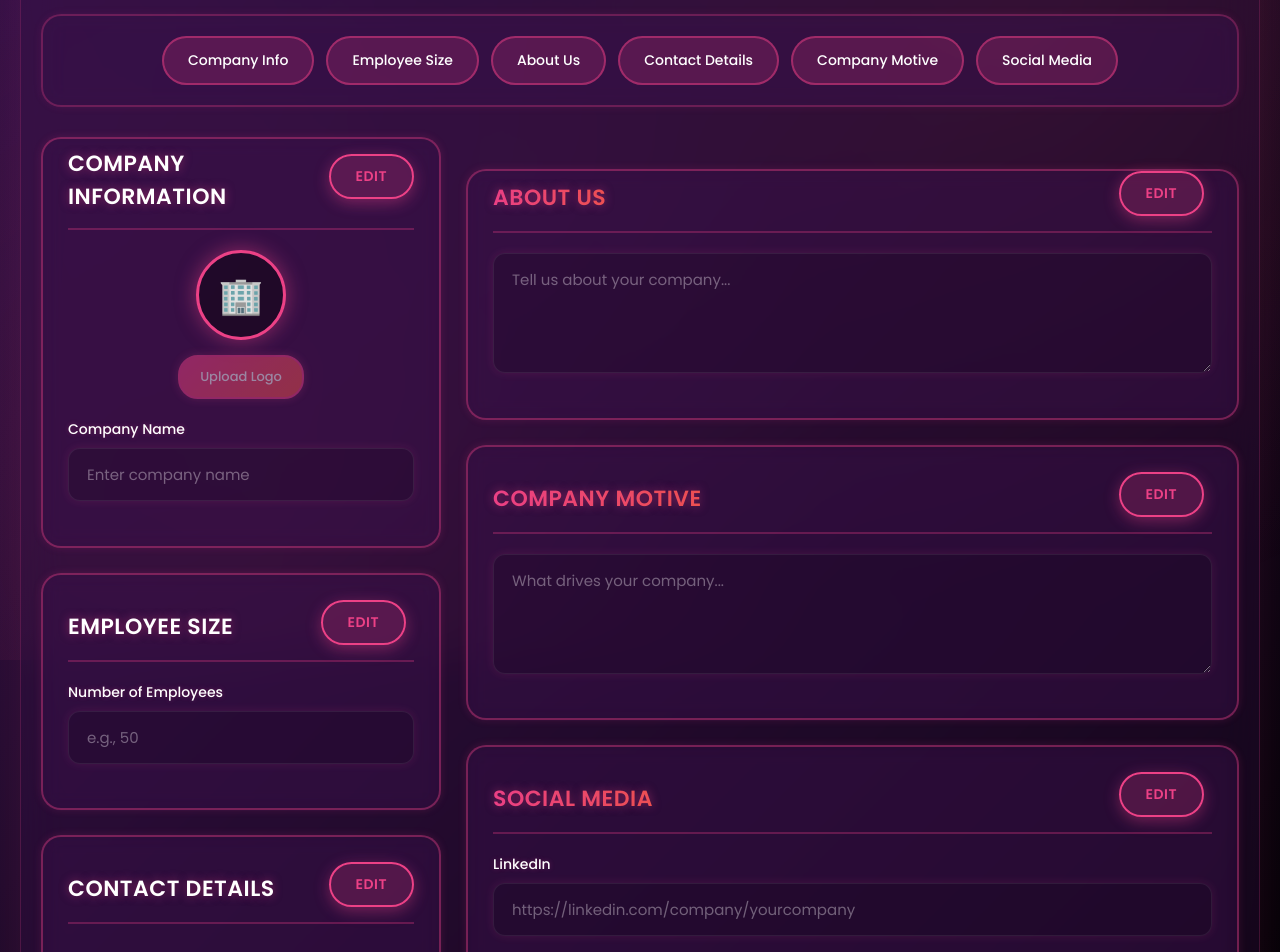
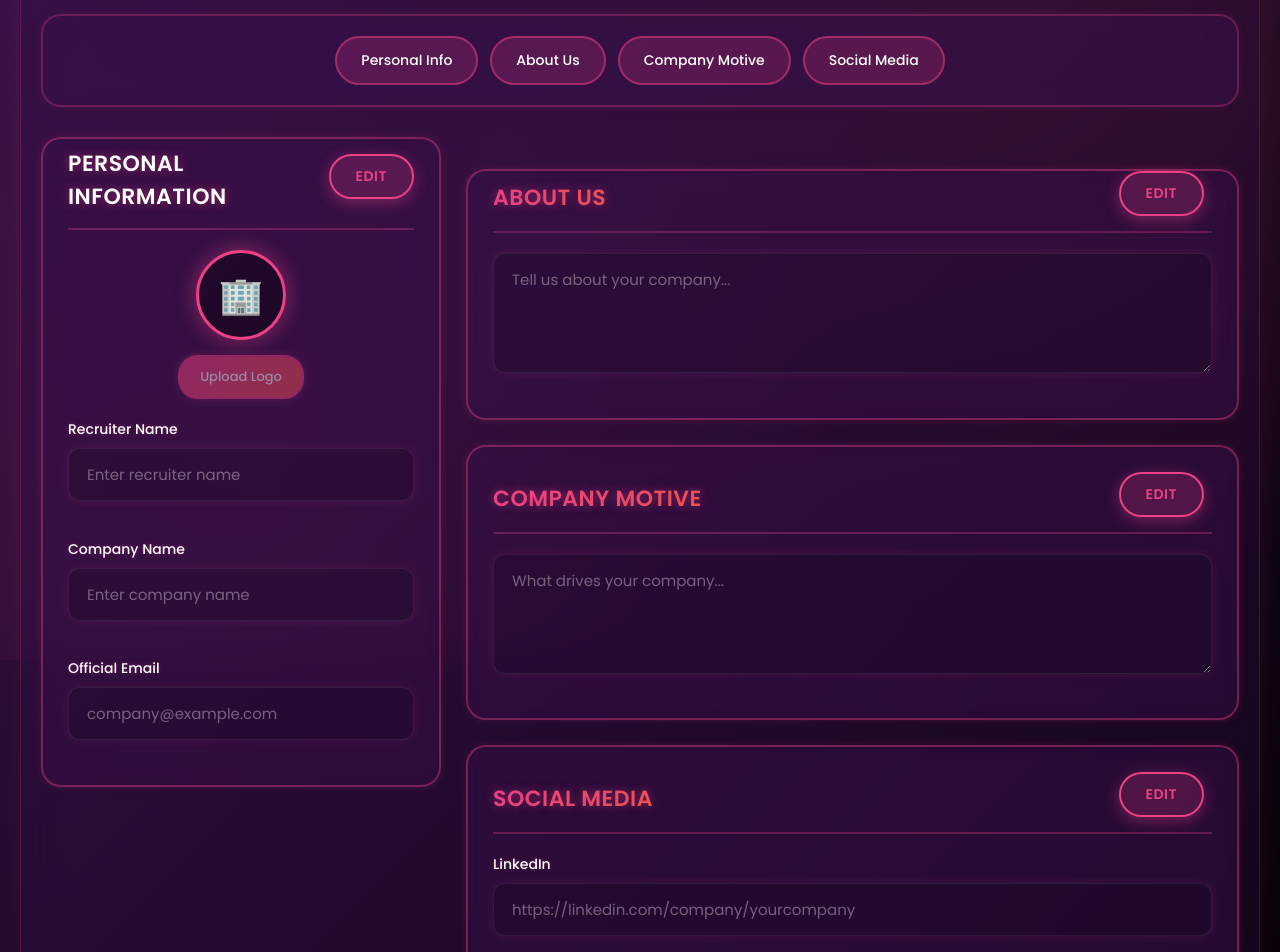
Before and after one commit to vaishnavmore2004/Infosys_Freelancing_Website_Frontend, a React (Create React App) app in the folder frontend/: page /recruiter-profile in a window 1280 px wide. Shown: the part 140-1092 px from the top of the page. Built offline with nearby package versions, Linux system fonts and the light colour scheme.

Commit message:
Company Profile Update 10-10-25

```diff
--- a/frontend/src/components/RecruiterProfile.jsx
+++ b/frontend/src/components/RecruiterProfile.jsx
@@ -11,6 +11,7 @@ const RecruiterProfile = () => {
 
   const [profileData, setProfileData] = useState({
     companyLogo: '',
+    recruiterName: '',
     companyName: '',
     employeeSize: '',
     aboutUs: '',
@@ -163,16 +164,10 @@ const RecruiterProfile = () => {
         {/* Navigation Bar */}
         <div className="profile-nav">
           <button onClick={() => document.getElementById('company-info-section').scrollIntoView({ behavior: 'smooth' })}>
-            Company Info
-          </button>
-          <button onClick={() => document.getElementById('employee-size-section').scrollIntoView({ behavior: 'smooth' })}>
-            Employee Size
+            Personal Info
           </button>
           <button onClick={() => document.getElementById('about-section').scrollIntoView({ behavior: 'smooth' })}>
             About Us
-          </button>
-          <button onClick={() => document.getElementById('contact-section').scrollIntoView({ behavior: 'smooth' })}>
-            Contact Details
           </button>
           <button onClick={() => document.getElementById('motive-section').scrollIntoView({ behavior: 'smooth' })}>
             Company Motive
@@ -185,10 +180,10 @@ const RecruiterProfile = () => {
         <div className="profile-grid">
           {/* LEFT COLUMN */}
           <div className="profile-left">
-            {/* Company Info Section */}
+            {/* Personal Info Section */}
             <div id="company-info-section" className="company-info-grid">
               <div className="company-info-header">
-                <h2 className="profile-heading">Company Information</h2>
+                <h2 className="profile-heading">Personal Information</h2>
                 {!editingSections.companyInfo ? (
                   <button className="section-edit-btn" onClick={() => handleSectionEdit('companyInfo')}>
                     EDIT
@@ -243,6 +238,17 @@ const RecruiterProfile = () => {
               </div>
               <div className="company-info">
                 <div className="input-group">
+                  <label>Recruiter Name</label>
+                  <input
+                    type="text"
+                    value={profileData.recruiterName}
+                    onChange={(e) => handleInputChange('recruiterName', e.target.value)}
+                    disabled={!editingSections.companyInfo}
+                    className="profile-input"
+                    placeholder="Enter recruiter name"
+                  />
+                </div>
+                <div className="input-group">
                   <label>Company Name</label>
                   <input
                     type="text"
@@ -253,58 +259,13 @@ const RecruiterProfile = () => {
                     placeholder="Enter company name"
                   />
                 </div>
-              </div>
-            </div>
-
-            {/* Employee Size Section */}
-            <div id="employee-size-section" className="employee-size-grid">
-              <div className="section-header">
-                <h2 className="profile-heading">Employee Size</h2>
-                {!editingSections.employeeSize ? (
-                  <button className="section-edit-btn" onClick={() => handleSectionEdit('employeeSize')}>
-                    EDIT
-                  </button>
-                ) : (
-                  <button className="section-save-btn" onClick={() => handleSectionSave('employeeSize')}>
-                    SAVE
-                  </button>
-                )}
-              </div>
-              <div className="input-group">
-                <label>Number of Employees</label>
-                <input
-                  type="number"
-                  value={profileData.employeeSize}
-                  onChange={(e) => handleInputChange('employeeSize', e.target.value)}
-                  disabled={!editingSections.employeeSize}
-                  className="profile-input"
-                  placeholder="e.g., 50"
-                />
-              </div>
-            </div>
-
-            {/* Contact Details Section */}
-            <div id="contact-section" className="contact-details-grid">
-              <div className="contact-details-header">
-                <h2 className="profile-heading">Contact Details</h2>
-                {!editingSections.contact ? (
-                  <button className="section-edit-btn" onClick={() => handleSectionEdit('contact')}>
-                    EDIT
-                  </button>
-                ) : (
-                  <button className="section-save-btn" onClick={() => handleSectionSave('contact')}>
-                    SAVE
-                  </button>
-                )}
-              </div>
-              <div className="contact-fields">
                 <div className="input-group">
                   <label>Official Email</label>
                   <input
                     type="email"
                     value={profileData.contactEmail}
                     onChange={(e) => handleInputChange('contactEmail', e.target.value)}
-                    disabled={!editingSections.contact}
+                    disabled={!editingSections.companyInfo}
                     className="profile-input"
                     placeholder="company@example.com"
                   />
```
